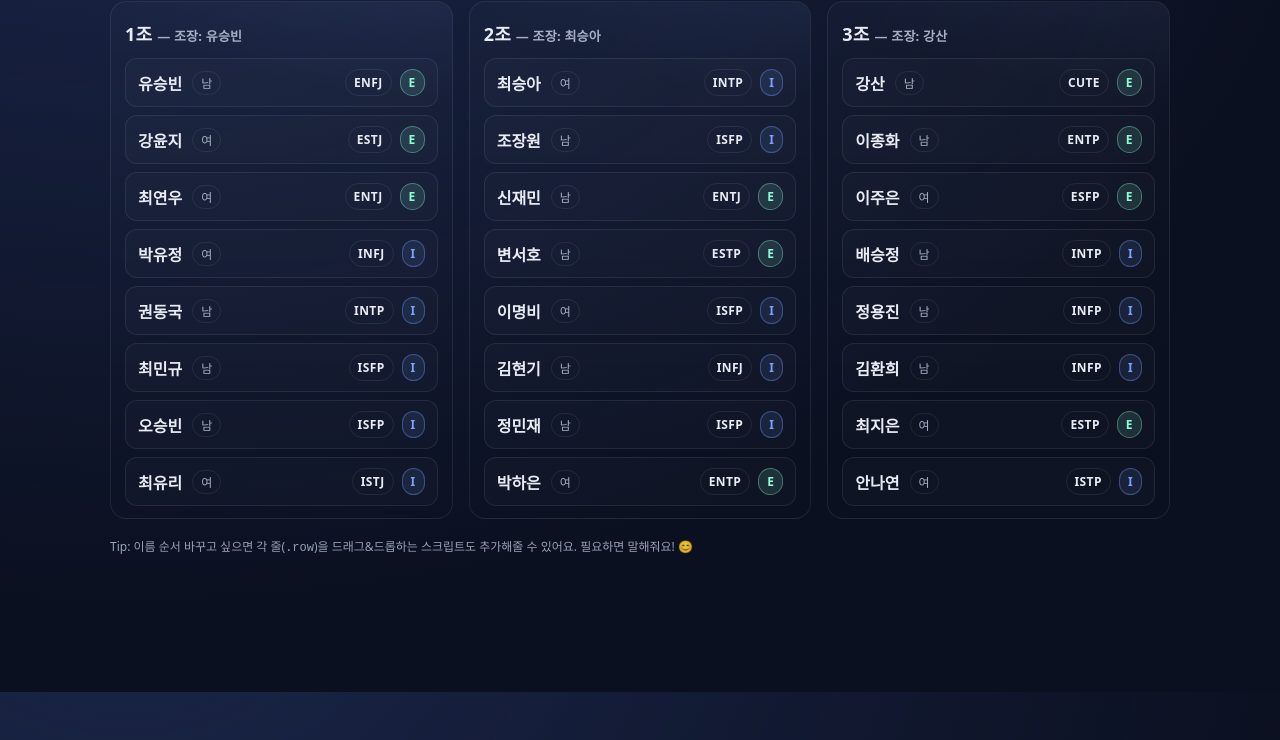
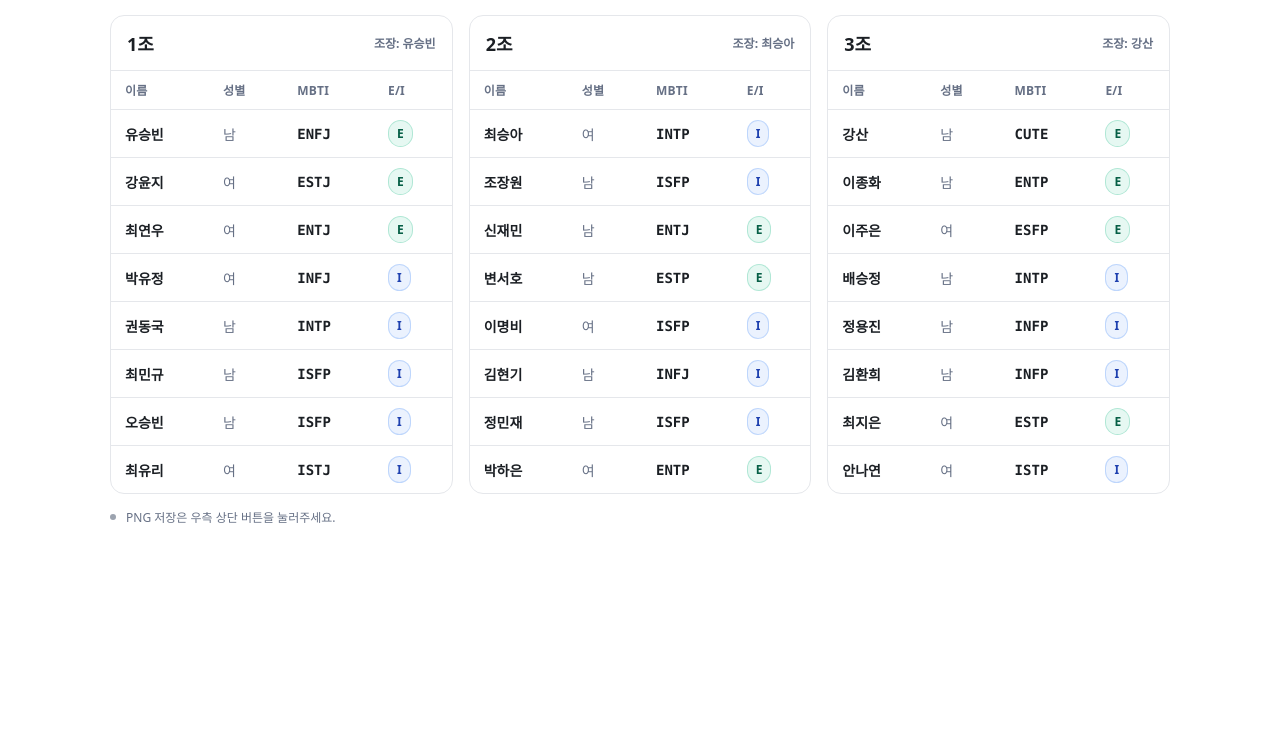
Before and after one commit to seungbin8399/viveshare, a plain HTML site: page index.html in a window 1280 px wide. Shown: the part 108-848 px from the top of the page. Drawn offline with nearby package versions, Linux system fonts and the light colour scheme.

Commit message:
Update index.html

```diff
--- a/index.html
+++ b/index.html
@@ -2,165 +2,184 @@
 <html lang="ko">
 <head>
   <meta charset="UTF-8" />
-  <meta name="viewport" content="width=device-width, initial-scale=1.0" />
+  <meta name="viewport" content="width=device-width, initial-scale=1" />
   <title>생각의 바다 친바조</title>
   <style>
+    /* ===== Light, super-clean layout ===== */
     :root{
-      --bg:#0b1020; /* deep navy */
-      --card:#121830; /* card bg */
-      --ink:#e9ecf5; /* text */
-      --muted:#a7b0c6;
-      --accent:#7aa2ff;
-      --accent2:#8affd3;
-      --e:#1f875c;   /* E color */
-      --i:#6b2b8e;   /* I color */
-      --border: rgba(255,255,255,0.08);
+      --bg:#ffffff;
+      --ink:#1b1f24;
+      --muted:#667085;
+      --line:#E5E7EB; /* neutral-200 */
+      --card:#ffffff;
+      --brand:#111827;
+      --e:#10B981;  /* teal/green */
+      --i:#3B82F6;  /* blue */
     }
-    *{box-sizing:border-box}
+    *,*::before,*::after{box-sizing:border-box}
     html,body{height:100%}
-    body{
-      margin:0; background: radial-gradient(1200px 800px at 10% -10%, #1a2548, transparent), var(--bg);
-      color:var(--ink); font-family: ui-sans-serif, system-ui, -apple-system, Segoe UI, Roboto, 'Noto Sans KR', 'Apple SD Gothic Neo', 'Malgun Gothic', sans-serif;
+    body{margin:0; background:var(--bg); color:var(--ink); font-family: ui-sans-serif, system-ui, -apple-system, Segoe UI, Roboto, 'Noto Sans KR', 'Apple SD Gothic Neo', 'Malgun Gothic', sans-serif; -webkit-font-smoothing:antialiased;}
+
+    .wrap{max-width:1100px; margin:40px auto; padding:0 20px 64px}
+    header{display:flex; align-items:end; justify-content:space-between; gap:12px; margin-bottom:16px}
+    h1{margin:0; font-size:28px; font-weight:800; letter-spacing:-.2px;color:var(--brand)}
+    .subtitle{margin:6px 0 0; color:var(--muted); font-size:13px}
+    .actions{display:flex; gap:8px}
+    button{appearance:none; border:1px solid var(--line); background:#f9fafb; color:var(--ink); padding:10px 14px; border-radius:10px; font-weight:700; cursor:pointer}
+    button:hover{background:#f3f4f6}
+
+    /* Board: simple clear 3-column grid that collapses gracefully */
+    #board{display:grid; grid-template-columns: repeat(3, 1fr); gap:16px; margin-top:18px}
+    @media (max-width:1024px){#board{grid-template-columns: repeat(2, 1fr)}}
+    @media (max-width:720px){#board{grid-template-columns: 1fr}}
+
+    .card{background:var(--card); border:1px solid var(--line); border-radius:14px; overflow:hidden}
+    .card header{display:flex; align-items:center; justify-content:space-between; padding:14px 16px; border-bottom:1px solid var(--line); margin:0}
+    .card h2{margin:0; font-size:18px}
+    .lead{color:var(--muted); font-weight:600; font-size:12px}
+
+    /* Table-style list for maximum scanability */
+    .table{width:100%; border-collapse:collapse}
+    .table thead th{font-size:12px; text-align:left; color:var(--muted); font-weight:700; letter-spacing:.2px; padding:10px 14px; border-bottom:1px solid var(--line)}
+    .table tbody td{padding:10px 14px; border-bottom:1px solid var(--line); font-size:14px}
+    .table tbody tr:last-child td{border-bottom:none}
+    .name{font-weight:700}
+    .gender{color:var(--muted)}
+    .mbti{font-family: ui-monospace, SFMono-Regular, Menlo, Consolas, "Liberation Mono", monospace; font-weight:700}
+
+    .pill{display:inline-flex; align-items:center; gap:6px; font-size:12px; font-weight:800; padding:4px 8px; border-radius:999px; border:1px solid var(--line);}
+    .pill.e{color:#065F46; background:rgba(16,185,129,.10); border-color:rgba(16,185,129,.25)}
+    .pill.i{color:#1E40AF; background:rgba(59,130,246,.10); border-color:rgba(59,130,246,.25)}
+
+    footer{margin-top:14px; color:var(--muted); font-size:12px}
+    .stats{display:flex; gap:10px; align-items:center}
+    .dot{width:6px; height:6px; border-radius:50%; background:#9CA3AF; display:inline-block}
+
+    /* Print-friendly */
+    @media print{
+      .actions{display:none}
+      .wrap{margin:0; padding:0}
+      body{background:#fff}
     }
-    .wrap{max-width:1100px; margin:48px auto; padding:0 20px 60px}
-    header{display:flex; align-items:center; justify-content:space-between; gap:12px; margin-bottom:20px}
-    h1{font-size:28px; letter-spacing:0.5px; margin:0; display:flex; align-items:center; gap:10px}
-    h1 .chip{font-size:12px; padding:4px 8px; border-radius:999px; background:linear-gradient(90deg,var(--accent),var(--accent2)); color:#0b1020; font-weight:700}
-    .actions{display:flex; gap:10px}
-    button{
-      border:1px solid var(--border);
-      background:#141b36; color:var(--ink); padding:10px 14px; border-radius:12px; cursor:pointer; font-weight:700;
-      transition:.2s transform ease, .2s background ease, .2s border-color ease;
-    }
-    button:hover{transform:translateY(-1px); background:#182247; border-color:rgba(255,255,255,.15)}
-
-    #board{display:grid; grid-template-columns: repeat(3, 1fr); gap:16px; margin-top:18px}
-    @media (max-width:1024px){#board{grid-template-columns:1fr}}
-
-    .card{
-      background:linear-gradient(180deg, rgba(255,255,255,0.02), rgba(255,255,255,0.0));
-      border:1px solid var(--border); border-radius:16px; padding:16px 14px 12px; position:relative; overflow:hidden;
-    }
-    .card::after{content:""; position:absolute; inset:0; pointer-events:none; background:radial-gradient(400px 200px at 100% -20%, rgba(122,162,255,.12), transparent)}
-    .card h2{margin:2px 0 12px; font-size:18px; letter-spacing:.2px}
-    .lead{color:var(--muted); font-weight:600; font-size:13px}
-
-    .list{display:grid; grid-template-columns: 1fr; gap:8px}
-    .row{
-      display:flex; align-items:center; justify-content:space-between; gap:8px;
-      background:rgba(255,255,255,0.02); border:1px solid var(--border); border-radius:12px; padding:10px 12px;
-    }
-    .left{display:flex; align-items:center; gap:10px; min-width:0}
-    .name{font-weight:700; white-space:nowrap; overflow:hidden; text-overflow:ellipsis}
-    .gender{font-size:12px; color:var(--muted); padding:2px 8px; border:1px solid var(--border); border-radius:999px}
-
-    .badges{display:flex; align-items:center; gap:8px}
-    .mbti, .ei{
-      font-size:12px; font-weight:800; padding:4px 8px; border-radius:999px; border:1px solid var(--border);
-      letter-spacing:0.4px; text-transform:uppercase;
-    }
-    .ei.e{background:rgba(138,255,211,.12); border-color:rgba(138,255,211,.35); color:var(--accent2)}
-    .ei.i{background:rgba(122,162,255,.10); border-color:rgba(122,162,255,.35); color:var(--accent)}
-
-    footer{margin-top:18px; color:var(--muted); font-size:12px}
-    .tip{opacity:.9}
   </style>
 </head>
 <body>
   <div class="wrap">
-    <header>
-      <h1>생각의 바다 친바조 <span class="chip">MBTI · 성별 정리</span></h1>
+    <div style="display:flex; align-items:center; justify-content:space-between; gap:12px; margin-bottom:6px">
+      <div>
+        <h1>생각의 바다 친바조</h1>
+        <p class="subtitle">조원 이름 / 성별 / MBTI / E·I를 한눈에 보는 깔끔한 표</p>
+      </div>
       <div class="actions">
-        <button id="downloadPngBtn" title="현재 배치도를 PNG로 저장">PNG로 저장</button>
+        <button id="downloadPngBtn" title="현재 화면을 PNG로 저장">PNG로 저장</button>
       </div>
-    </header>
+    </div>
 
-    <div id="board" aria-label="친바조 배치도">
+    <div id="board" aria-label="친바조 표">
       <!-- 1조 -->
       <section class="card" id="group1">
-        <h2>1조 <span class="lead">— 조장: 유승빈</span></h2>
-        <div class="list">
-          <!-- name, gender, mbti -->
-          <div class="row" data-mbti="ENFJ" data-gender="남"><div class="left"><div class="name">유승빈</div><div class="gender">남</div></div><div class="badges"><span class="mbti">ENFJ</span><span class="ei">E</span></div></div>
-          <div class="row" data-mbti="ESTJ" data-gender="여"><div class="left"><div class="name">강윤지</div><div class="gender">여</div></div><div class="badges"><span class="mbti">ESTJ</span><span class="ei">E</span></div></div>
-          <div class="row" data-mbti="ENTJ" data-gender="여"><div class="left"><div class="name">최연우</div><div class="gender">여</div></div><div class="badges"><span class="mbti">ENTJ</span><span class="ei">E</span></div></div>
-          <div class="row" data-mbti="INFJ" data-gender="여"><div class="left"><div class="name">박유정</div><div class="gender">여</div></div><div class="badges"><span class="mbti">INFJ</span><span class="ei">I</span></div></div>
-          <div class="row" data-mbti="INTP" data-gender="남"><div class="left"><div class="name">권동국</div><div class="gender">남</div></div><div class="badges"><span class="mbti">INTP</span><span class="ei">I</span></div></div>
-          <div class="row" data-mbti="ISFP" data-gender="남"><div class="left"><div class="name">최민규</div><div class="gender">남</div></div><div class="badges"><span class="mbti">ISFP</span><span class="ei">I</span></div></div>
-          <div class="row" data-mbti="ISFP" data-gender="남"><div class="left"><div class="name">오승빈</div><div class="gender">남</div></div><div class="badges"><span class="mbti">ISFP</span><span class="ei">I</span></div></div>
-          <div class="row" data-mbti="ISTJ" data-gender="여"><div class="left"><div class="name">최유리</div><div class="gender">여</div></div><div class="badges"><span class="mbti">ISTJ</span><span class="ei">I</span></div></div>
-        </div>
+        <header>
+          <h2>1조</h2>
+          <span class="lead">조장: 유승빈</span>
+        </header>
+        <table class="table" aria-label="1조 명단">
+          <thead>
+            <tr><th>이름</th><th>성별</th><th>MBTI</th><th>E/I</th></tr>
+          </thead>
+          <tbody>
+            <tr class="row" data-mbti="ENFJ"><td class="name">유승빈</td><td class="gender">남</td><td class="mbti">ENFJ</td><td class="ei"></td></tr>
+            <tr class="row" data-mbti="ESTJ"><td class="name">강윤지</td><td class="gender">여</td><td class="mbti">ESTJ</td><td class="ei"></td></tr>
+            <tr class="row" data-mbti="ENTJ"><td class="name">최연우</td><td class="gender">여</td><td class="mbti">ENTJ</td><td class="ei"></td></tr>
+            <tr class="row" data-mbti="INFJ"><td class="name">박유정</td><td class="gender">여</td><td class="mbti">INFJ</td><td class="ei"></td></tr>
+            <tr class="row" data-mbti="INTP"><td class="name">권동국</td><td class="gender">남</td><td class="mbti">INTP</td><td class="ei"></td></tr>
+            <tr class="row" data-mbti="ISFP"><td class="name">최민규</td><td class="gender">남</td><td class="mbti">ISFP</td><td class="ei"></td></tr>
+            <tr class="row" data-mbti="ISFP"><td class="name">오승빈</td><td class="gender">남</td><td class="mbti">ISFP</td><td class="ei"></td></tr>
+            <tr class="row" data-mbti="ISTJ"><td class="name">최유리</td><td class="gender">여</td><td class="mbti">ISTJ</td><td class="ei"></td></tr>
+          </tbody>
+        </table>
       </section>
 
       <!-- 2조 -->
       <section class="card" id="group2">
-        <h2>2조 <span class="lead">— 조장: 최승아</span></h2>
-        <div class="list">
-          <div class="row" data-mbti="INTP" data-gender="여"><div class="left"><div class="name">최승아</div><div class="gender">여</div></div><div class="badges"><span class="mbti">INTP</span><span class="ei">I</span></div></div>
-          <div class="row" data-mbti="ISFP" data-gender="남"><div class="left"><div class="name">조장원</div><div class="gender">남</div></div><div class="badges"><span class="mbti">ISFP</span><span class="ei">I</span></div></div>
-          <div class="row" data-mbti="ENTJ" data-gender="남"><div class="left"><div class="name">신재민</div><div class="gender">남</div></div><div class="badges"><span class="mbti">ENTJ</span><span class="ei">E</span></div></div>
-          <div class="row" data-mbti="ESTP" data-gender="남"><div class="left"><div class="name">변서호</div><div class="gender">남</div></div><div class="badges"><span class="mbti">ESTP</span><span class="ei">E</span></div></div>
-          <div class="row" data-mbti="ISFP" data-gender="여"><div class="left"><div class="name">이명비</div><div class="gender">여</div></div><div class="badges"><span class="mbti">ISFP</span><span class="ei">I</span></div></div>
-          <div class="row" data-mbti="INFJ" data-gender="남"><div class="left"><div class="name">김현기</div><div class="gender">남</div></div><div class="badges"><span class="mbti">INFJ</span><span class="ei">I</span></div></div>
-          <div class="row" data-mbti="ISFP" data-gender="남"><div class="left"><div class="name">정민재</div><div class="gender">남</div></div><div class="badges"><span class="mbti">ISFP</span><span class="ei">I</span></div></div>
-          <div class="row" data-mbti="ENTP" data-gender="여"><div class="left"><div class="name">박하은</div><div class="gender">여</div></div><div class="badges"><span class="mbti">ENTP</span><span class="ei">E</span></div></div>
-        </div>
+        <header>
+          <h2>2조</h2>
+          <span class="lead">조장: 최승아</span>
+        </header>
+        <table class="table" aria-label="2조 명단">
+          <thead>
+            <tr><th>이름</th><th>성별</th><th>MBTI</th><th>E/I</th></tr>
+          </thead>
+          <tbody>
+            <tr class="row" data-mbti="INTP"><td class="name">최승아</td><td class="gender">여</td><td class="mbti">INTP</td><td class="ei"></td></tr>
+            <tr class="row" data-mbti="ISFP"><td class="name">조장원</td><td class="gender">남</td><td class="mbti">ISFP</td><td class="ei"></td></tr>
+            <tr class="row" data-mbti="ENTJ"><td class="name">신재민</td><td class="gender">남</td><td class="mbti">ENTJ</td><td class="ei"></td></tr>
+            <tr class="row" data-mbti="ESTP"><td class="name">변서호</td><td class="gender">남</td><td class="mbti">ESTP</td><td class="ei"></td></tr>
+            <tr class="row" data-mbti="ISFP"><td class="name">이명비</td><td class="gender">여</td><td class="mbti">ISFP</td><td class="ei"></td></tr>
+            <tr class="row" data-mbti="INFJ"><td class="name">김현기</td><td class="gender">남</td><td class="mbti">INFJ</td><td class="ei"></td></tr>
+            <tr class="row" data-mbti="ISFP"><td class="name">정민재</td><td class="gender">남</td><td class="mbti">ISFP</td><td class="ei"></td></tr>
+            <tr class="row" data-mbti="ENTP"><td class="name">박하은</td><td class="gender">여</td><td class="mbti">ENTP</td><td class="ei"></td></tr>
+          </tbody>
+        </table>
       </section>
 
       <!-- 3조 -->
       <section class="card" id="group3">
-        <h2>3조 <span class="lead">— 조장: 강산</span></h2>
-        <div class="list">
-          <div class="row" data-mbti="CUTE" data-gender="남"><div class="left"><div class="name">강산</div><div class="gender">남</div></div><div class="badges"><span class="mbti">CUTE</span><span class="ei">E</span></div></div>
-          <div class="row" data-mbti="ENTP" data-gender="남"><div class="left"><div class="name">이종화</div><div class="gender">남</div></div><div class="badges"><span class="mbti">ENTP</span><span class="ei">E</span></div></div>
-          <div class="row" data-mbti="ESFP" data-gender="여"><div class="left"><div class="name">이주은</div><div class="gender">여</div></div><div class="badges"><span class="mbti">ESFP</span><span class="ei">E</span></div></div>
-          <div class="row" data-mbti="INTP" data-gender="남"><div class="left"><div class="name">배승정</div><div class="gender">남</div></div><div class="badges"><span class="mbti">INTP</span><span class="ei">I</span></div></div>
-          <div class="row" data-mbti="INFP" data-gender="남"><div class="left"><div class="name">정용진</div><div class="gender">남</div></div><div class="badges"><span class="mbti">INFP</span><span class="ei">I</span></div></div>
-          <div class="row" data-mbti="INFP" data-gender="남"><div class="left"><div class="name">김환희</div><div class="gender">남</div></div><div class="badges"><span class="mbti">INFP</span><span class="ei">I</span></div></div>
-          <div class="row" data-mbti="ESTP" data-gender="여"><div class="left"><div class="name">최지은</div><div class="gender">여</div></div><div class="badges"><span class="mbti">ESTP</span><span class="ei">E</span></div></div>
-          <div class="row" data-mbti="ISTP" data-gender="여"><div class="left"><div class="name">안나연</div><div class="gender">여</div></div><div class="badges"><span class="mbti">ISTP</span><span class="ei">I</span></div></div>
-        </div>
+        <header>
+          <h2>3조</h2>
+          <span class="lead">조장: 강산</span>
+        </header>
+        <table class="table" aria-label="3조 명단">
+          <thead>
+            <tr><th>이름</th><th>성별</th><th>MBTI</th><th>E/I</th></tr>
+          </thead>
+          <tbody>
+            <tr class="row" data-mbti="CUTE"><td class="name">강산</td><td class="gender">남</td><td class="mbti">CUTE</td><td class="ei"></td></tr>
+            <tr class="row" data-mbti="ENTP"><td class="name">이종화</td><td class="gender">남</td><td class="mbti">ENTP</td><td class="ei"></td></tr>
+            <tr class="row" data-mbti="ESFP"><td class="name">이주은</td><td class="gender">여</td><td class="mbti">ESFP</td><td class="ei"></td></tr>
+            <tr class="row" data-mbti="INTP"><td class="name">배승정</td><td class="gender">남</td><td class="mbti">INTP</td><td class="ei"></td></tr>
+            <tr class="row" data-mbti="INFP"><td class="name">정용진</td><td class="gender">남</td><td class="mbti">INFP</td><td class="ei"></td></tr>
+            <tr class="row" data-mbti="INFP"><td class="name">김환희</td><td class="gender">남</td><td class="mbti">INFP</td><td class="ei"></td></tr>
+            <tr class="row" data-mbti="ESTP"><td class="name">최지은</td><td class="gender">여</td><td class="mbti">ESTP</td><td class="ei"></td></tr>
+            <tr class="row" data-mbti="ISTP"><td class="name">안나연</td><td class="gender">여</td><td class="mbti">ISTP</td><td class="ei"></td></tr>
+          </tbody>
+        </table>
       </section>
     </div>
 
     <footer>
-      <p class="tip">Tip: 이름 순서 바꾸고 싶으면 각 줄(<code>.row</code>)을 드래그&드롭하는 스크립트도 추가해줄 수 있어요. 필요하면 말해줘요! 😊</p>
+      <div class="stats"><span class="dot"></span><span>PNG 저장은 우측 상단 버튼을 눌러주세요.</span></div>
     </footer>
   </div>
 
   <!-- html2canvas CDN -->
   <script src="https://cdn.jsdelivr.net/npm/html2canvas@1.4.1/dist/html2canvas.min.js"></script>
   <script>
-    // Apply E/I pill styles automatically from MBTI text
-    document.querySelectorAll('.row').forEach(r=>{
-      const mbti = r.dataset.mbti || '';
-      const eiSpan = r.querySelector('.ei');
-      // Determine E/I from first letter; special-case CUTE -> E
-      const letter = (mbti && mbti[0]) ? mbti[0].toUpperCase() : 'E';
-      const ei = (letter === 'I') ? 'I' : 'E';
-      eiSpan.textContent = ei;
-      eiSpan.classList.add(ei.toLowerCase());
-    });
+    // Paint compact E/I pills from MBTI (CUTE -> E 처리)
+    function renderEI(){
+      document.querySelectorAll('.row').forEach(tr=>{
+        const mbti=(tr.dataset.mbti||'').toUpperCase();
+        const letter = mbti.startsWith('I') ? 'I' : (mbti==='CUTE' ? 'E' : 'E');
+        const cell = tr.querySelector('.ei');
+        const span = document.createElement('span');
+        span.className = 'pill ' + letter.toLowerCase();
+        span.textContent = letter;
+        cell.innerHTML='';
+        cell.appendChild(span);
+      });
+    }
+    renderEI();
 
-    // Download board as PNG
-    const btn = document.getElementById('downloadPngBtn');
-    btn.addEventListener('click', async ()=>{
+    // Download board as PNG (clean white background, 2x scale for printability)
+    document.getElementById('downloadPngBtn').addEventListener('click', async()=>{
       const node = document.getElementById('board');
-      // temporarily lift card borders for crisper export (optional)
-      const oldTransform = document.body.style.transform;
-      document.body.style.transform = 'scale(1)';
-
-      const canvas = await html2canvas(node, {backgroundColor: '#0b1020', scale: 2, useCORS: true});
+      const canvas = await html2canvas(node, {backgroundColor:'#ffffff', scale:2, useCORS:true});
       const dataURL = canvas.toDataURL('image/png');
-      const a = document.createElement('a');
-      const today = new Date();
-      const y = today.getFullYear();
-      const m = (today.getMonth()+1).toString().padStart(2,'0');
-      const d = today.getDate().toString().padStart(2,'0');
-      a.href = dataURL;
-      a.download = `생각의바다_친바조_${y}-${m}-${d}.png`;
-      a.click();
-      document.body.style.transform = oldTransform;
+      const a=document.createElement('a');
+      const t=new Date();
+      const y=t.getFullYear();
+      const m=String(t.getMonth()+1).padStart(2,'0');
+      const d=String(t.getDate()).padStart(2,'0');
+      a.href=dataURL; a.download=`생각의바다_친바조_${y}-${m}-${d}.png`; a.click();
     });
   </script>
 </body>
```
